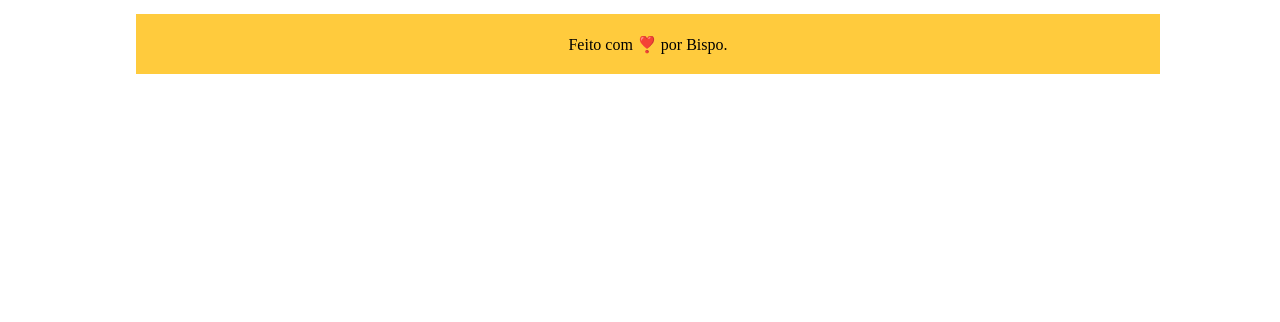
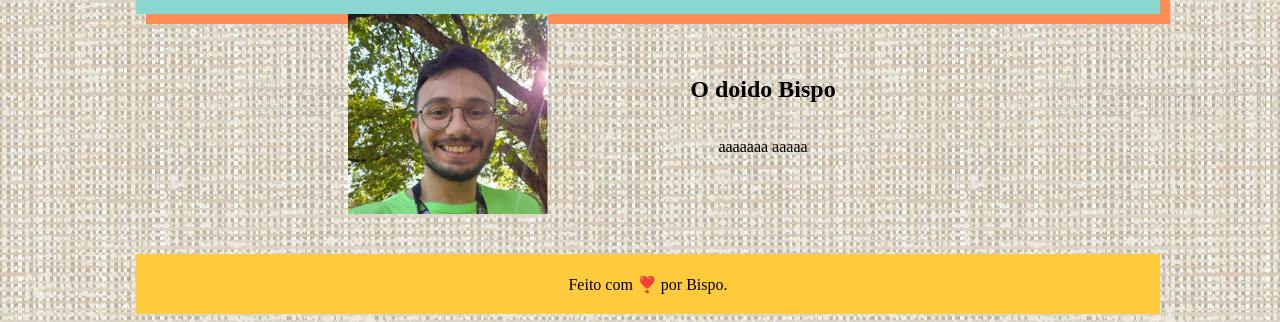
Before and after one commit to bisposamuel/oultimo, a plain HTML site: page index.html in a window 1280 px wide. Shown: the part 1114-1436 px from the top of the page. Before the commit the page ends 1196 px from the top, so only its background shows below. Drawn offline with Linux system fonts and the light colour scheme.

Commit message:
add section profile

```diff
--- a/index.html
+++ b/index.html
@@ -7,11 +7,13 @@
 -->
 <!DOCTYPE html>
 <html lang="pt-BR">
+
 <head>
     <meta charset="UTF-8">
     <link rel="stylesheet" href="style.css">
     <title>Document</title>
 </head>
+
 <body>
     <h1>Minhas metas para 2027</h1>
     <div class="secao-metas">
@@ -41,6 +43,18 @@
             <p>Estudado semanalmente aaaaa aaaaa aaaaa aaaaa aaaaa aaaaa aaaa</p>
         </div>
     </div>
+
+    <div class="secao-perfil">
+        <div class="perfil">
+            <img src="\profile.png">
+            <div class="texto-perfil">
+                <h2> O doido Bispo</h2>
+                <p> aaaaaaa aaaaa</p>
+            </div>
+        </div>
+    </div>
+
     <footer>Feito com ❣️ por Bispo.</footer>
 </body>
+
 </html>
--- a/style.css
+++ b/style.css
@@ -1,4 +1,12 @@
+:root{
+    --cor-primaria: #8AD6D1;
+    --cor-secundaria: #359FA0;
+    --cor-terciaria: #FFF0C5;
+    --cor-detalhe: #FF8C52;
+}
+
 body{
+    background-image: url(\textura.webp);
     text-align: center;
     width: 100%;
     display: flex;
@@ -12,7 +20,9 @@
     justify-content: center;
     align-items: center;
     flex-direction: column;
-    width: 100%;
+    width: 80%;
+    background-color: var(--cor-primaria);
+    box-shadow: 10px 10px var(--cor-detalhe);
 }
 
 .meta{
@@ -49,6 +59,7 @@
 }
 
 footer{
+    margin-top: 40px;
     bottom: 0px;
     height: 60px;
     display: flex;
@@ -68,3 +79,17 @@
         width: 50%;
     }
 }
+
+.secao-perfil, .perfil, .texto-perfil{
+    display: flex;
+    justify-content: center;
+    align-items: center;
+}
+
+.perfil{
+    flex-direction: row;
+}
+
+.texto-perfil{
+    flex-direction: column;
+}
```
Also changed, not shown: profile.png (added), textura.webp (added).
